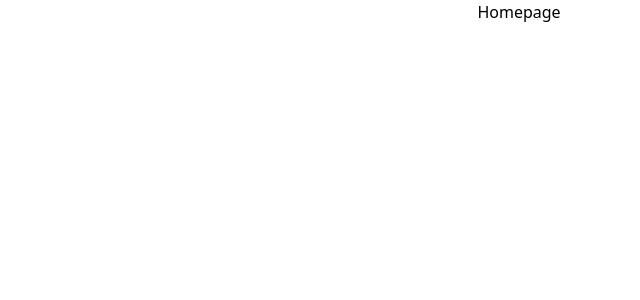
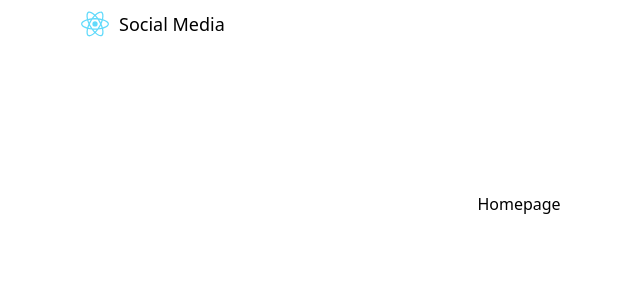
Before and after one commit to yildiz-harun/social-media, a React (Create React App) app in the folder frontend/: page / in a window 1280 px wide. Shown: the top 300 px of the page, without its empty margins (121-761 px from the left). Built offline with nearby package versions, Linux system fonts and the light colour scheme.

Commit message:
Update: navbar component added, styling update

```diff
--- a/frontend/src/index.js
+++ b/frontend/src/index.js
@@ -6,12 +6,15 @@ import App from './App';
 import { Register } from './pages/Register';
 import { Nopage } from './pages/Nopage';
 import { Login } from './pages/Login';
+import { Navbar } from './components/Navbar';
 
 const root = ReactDOM.createRoot(document.getElementById('root'));
 root.render(
   <React.StrictMode>
+    <div className='max-w-4xl mx-auto h-screen'>
       <BrowserRouter>
-      <div className='flex justify-center w-screen'>
+        <Navbar />
+        <div className='flex justify-center'>
           <Routes>
             <Route path="/" element={<App />} />
             <Route path="register" element={<Register />} />
@@ -20,5 +23,6 @@ root.render(
           </Routes>
         </div>
       </BrowserRouter>
+    </div>
   </React.StrictMode >
 );
```
Lines whose indentation alone changed are shown as unchanged.
